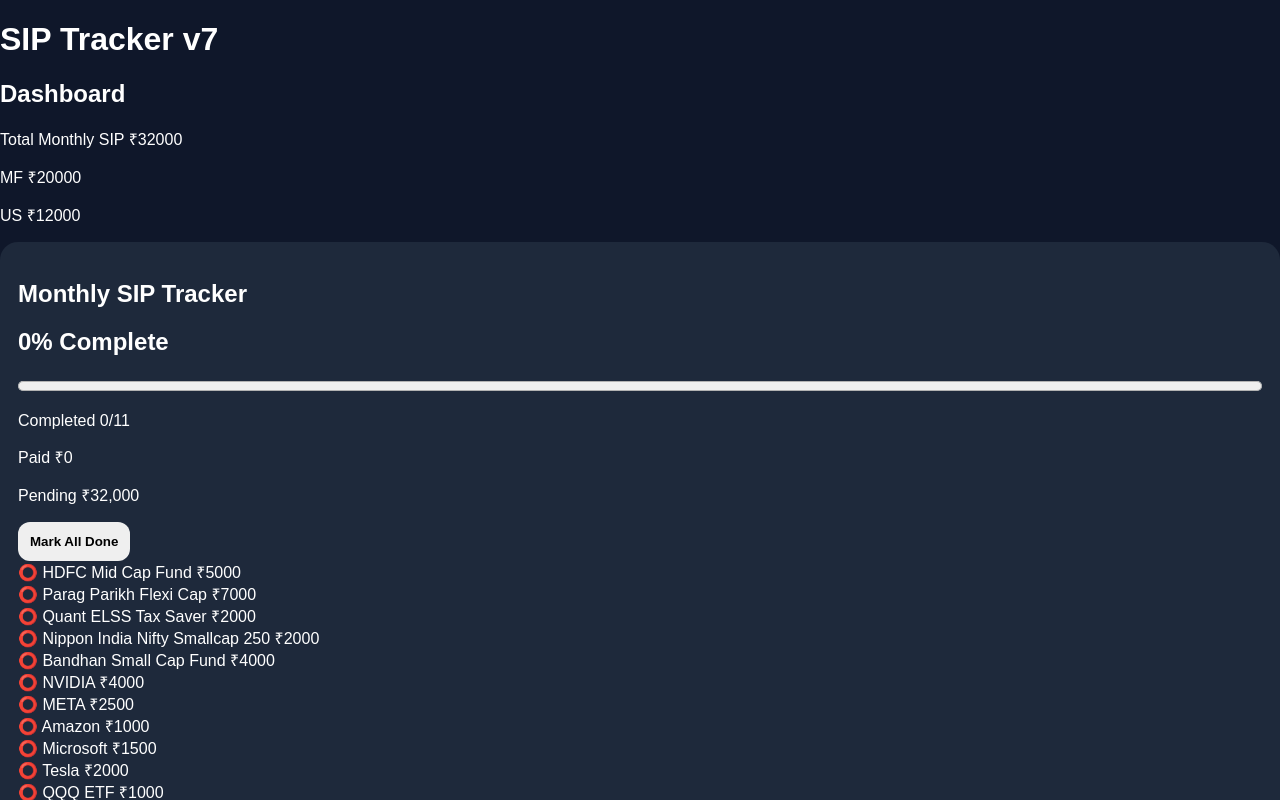
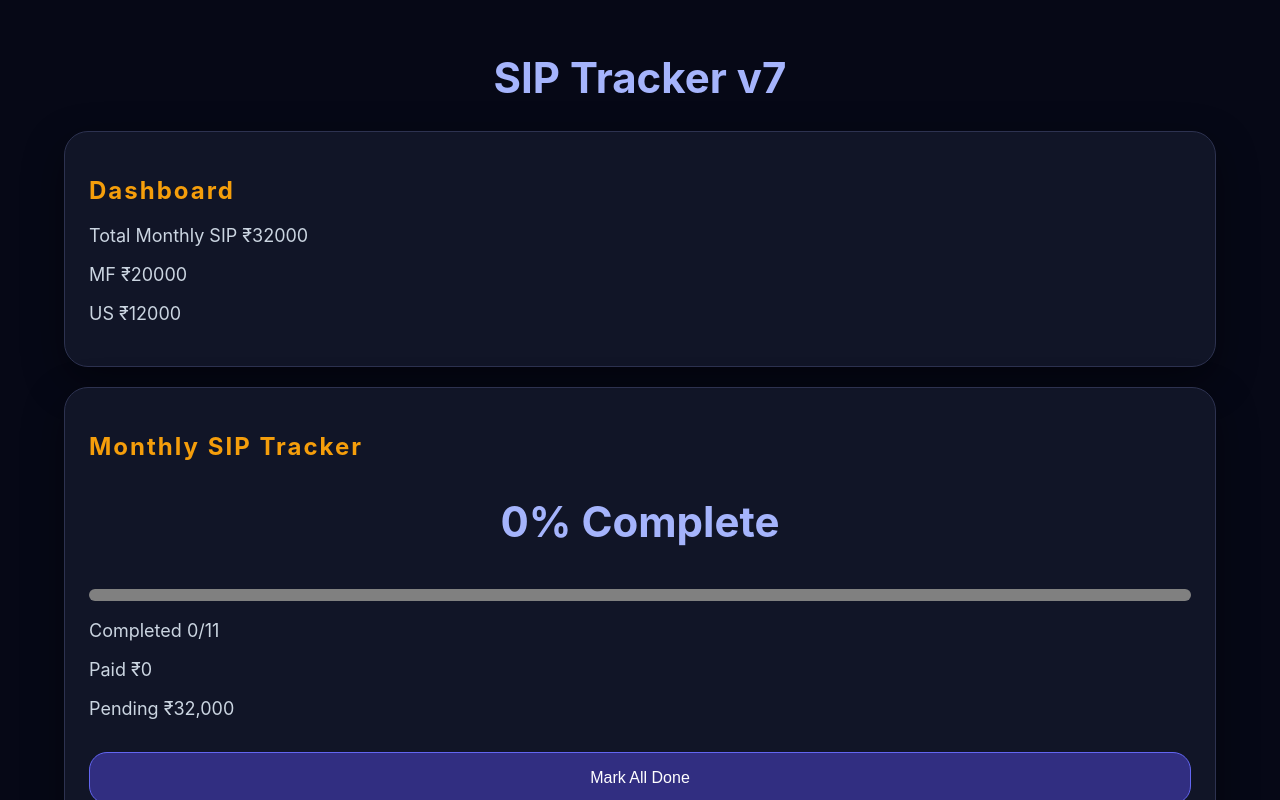
Before and after one commit to manikandankrish13/siptracker, a React (Vite) app: page / in a window 1280 px wide. Shown: the top 800 px of the page. Built offline with nearby package versions, Linux system fonts and the light colour scheme.

Commit message:
Upgrade UI to premium SIP dashboard theme

```diff
--- a/src/App.css
+++ b/src/App.css
@@ -1,4 +1 @@
-body{margin:0;font-family:Arial;background:#0f172a;color:white}
-section{background:#1e293b;border-radius:18px;padding:18px;margin:15px 0}
-button{border:0;border-radius:12px;padding:12px;font-weight:bold}
-progress{width:100%;height:20px}
+*{box-sizing:border-box}body{margin:0;background:#060816;color:#eef2ff;font-family:Inter,Arial,sans-serif}main{max-width:1200px;margin:auto;padding:24px}h1{text-align:center;font-size:42px;color:#a5b4fc}h2{letter-spacing:2px;color:#f59e0b}section,main>div{background:#111527;border:1px solid #2d3250;border-radius:24px;padding:24px;margin:20px 0;box-shadow:0 15px 40px #0006}p{color:#cbd5e1;font-size:18px}progress{width:100%;height:12px;border-radius:20px;overflow:hidden}button{width:100%;background:#312e81;color:white;border:1px solid #6366f1;border-radius:18px;padding:16px;margin:15px 0;font-size:16px}.sip-row,section div{background:#182033;margin:12px 0;padding:18px;border-radius:18px;border:1px solid #334155}section div:has(✅){background:#06281f;border-color:#10b981}@media(max-width:600px){main{padding:12px}h1{font-size:28px}}
```
